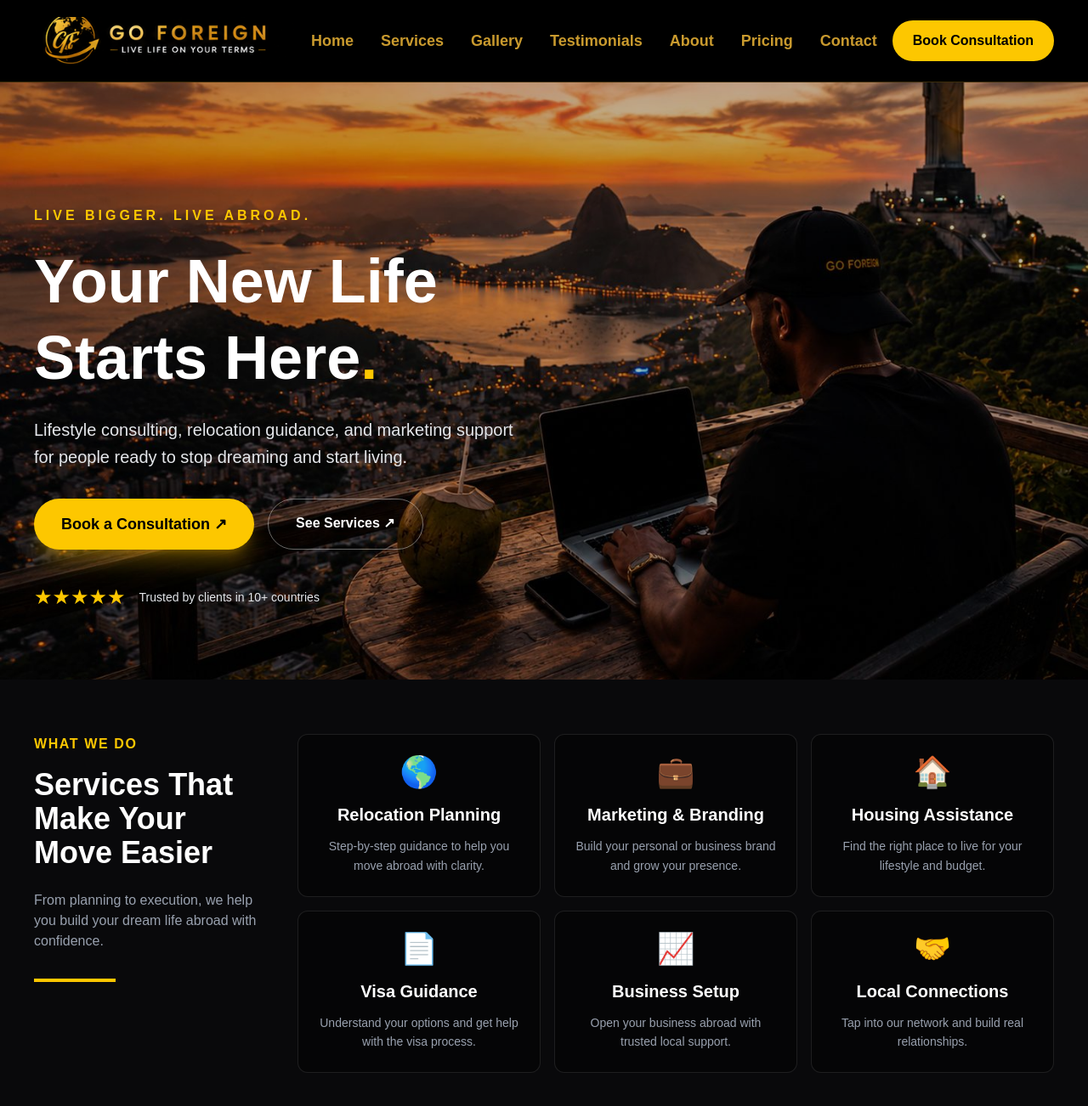
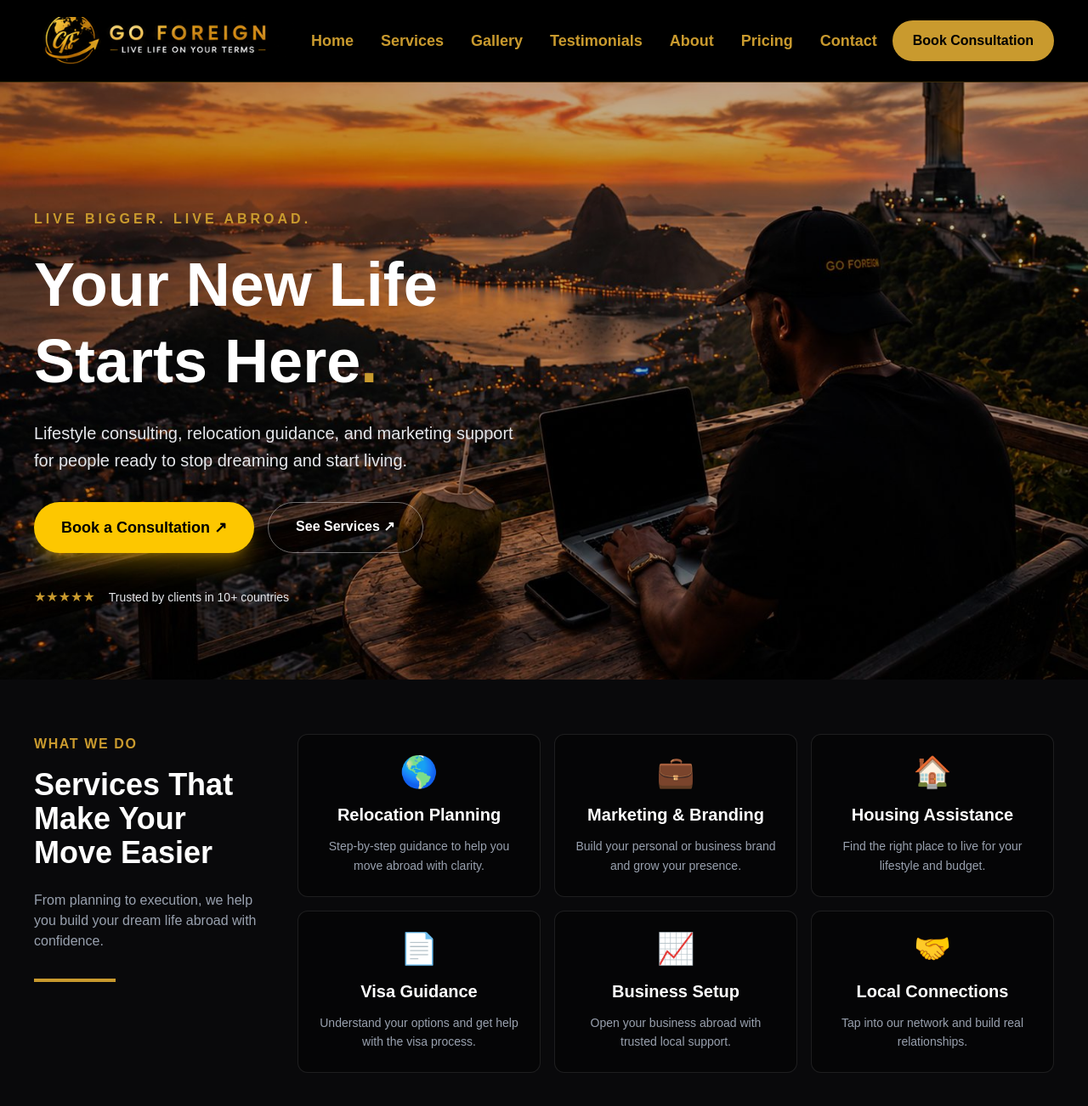
Before and after one commit to kartelwest/goforeign-website, a Next.js app: page / in a window 1280 px wide. Shown: the top 1302 px of the page at 85% size. Built offline with nearby package versions, Linux system fonts and the light colour scheme.

Commit message:
Updated website

```diff
--- a/app/page.tsx
+++ b/app/page.tsx
@@ -24,7 +24,7 @@ export default function Home() {
           <a href="#contact" className="hover:text-[#F2C14E]">Contact</a>
         </div>
 
-        <a href="#contact" className="rounded-full bg-yellow-400 px-6 py-3 font-bold text-black">
+        <a href="#contact" className="rounded-full bg-[#C99A2E] px-6 py-3 font-bold text-black hover:bg-[#D6A93A]">
           Book Consultation
         </a>
       </nav>
@@ -36,12 +36,12 @@ export default function Home() {
         <div className="absolute inset-0 bg-black/25"></div>
 
         <div className="relative z-10 max-w-2xl mt-16">
-          <p className="mb-5 font-bold tracking-[0.25em] text-yellow-400">
+          <p className="mb-5 font-bold tracking-[0.25em] text-[#C99A2E]">
             LIVE BIGGER. LIVE ABROAD.
           </p>
 
           <h2 className="mb-6 text-6xl font-black leading-tight md:text-7xl">
-            Your New Life <br /> Starts Here<span className="text-yellow-400">.</span>
+            Your New Life <br /> Starts Here<span className="text-[#C99A2E]">.</span>
           </h2>
 
           <p className="mb-8 max-w-xl text-xl leading-relaxed text-gray-200">
@@ -59,7 +59,7 @@ export default function Home() {
           </div>
 
           <div className="mt-10 flex items-center gap-4">
-            <div className="text-yellow-400 text-2xl">★★★★★</div>
+            <div className="text-[#C99A2E] text-2x1">★★★★★</div>
             <p className="text-sm text-gray-200">Trusted by clients in 10+ countries</p>
           </div>
         </div>
@@ -68,14 +68,14 @@ export default function Home() {
       <section id="services" className="bg-zinc-950 px-10 py-16">
         <div className="grid gap-10 lg:grid-cols-4">
           <div>
-            <p className="mb-4 font-bold tracking-widest text-yellow-400">WHAT WE DO</p>
+            <p className="mb-4 font-bold tracking-widest text-[#C99A2E]">WHAT WE DO</p>
             <h3 className="mb-6 text-4xl font-black">
               Services That Make Your Move Easier
             </h3>
             <p className="text-gray-400">
               From planning to execution, we help you build your dream life abroad with confidence.
             </p>
-            <div className="mt-8 h-1 w-24 bg-yellow-400"></div>
+            <div className="mt-8 h-1 w-24 bg-[#C99A2E]"></div>
           </div>
 
           <div className="grid gap-4 lg:col-span-3 md:grid-cols-3">
```
